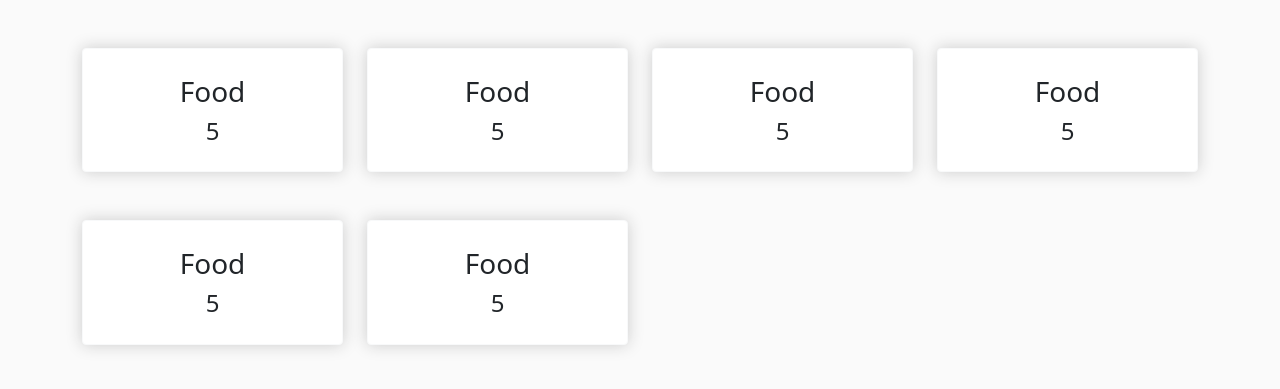
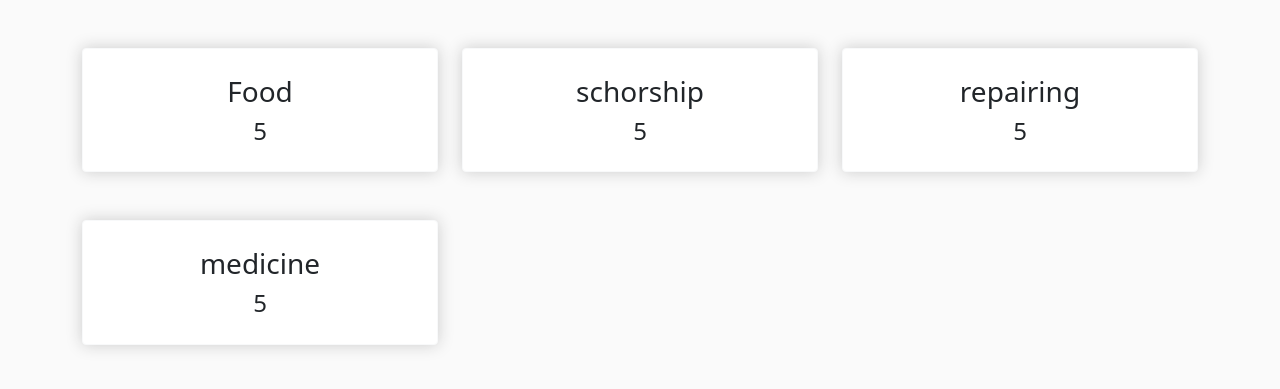
Before and after one commit to amjedsaleel/Kavin-Gramam, a Django app: page / in a window 1280 px wide. Shown: the part 68-457 px from the top of the page. Run offline with Django 3.2, Linux system fonts and the light colour scheme; data comes from the database, SQL or seed files in the repository; both versions use the stored data as it was after the commit; some libraries are stand-ins or nearby versions; some web fonts are replaced.

Commit message:
view menbers by requirments

```diff
--- a/charity/urls.py
+++ b/charity/urls.py
@@ -9,4 +9,5 @@ app_name = 'charity'
 urlpatterns = [
     path('', views.index, name='index'),
     path('add-member', views.add_member, name='add-member'),
+    path('<int:category_id>', views.view_by_category, name='view-by-category')
 ]
--- a/charity/views.py
+++ b/charity/views.py
@@ -4,14 +4,20 @@ from django.forms import inlineformset_factory
 
 # local Django
 from .forms import MemberForm, RequirementForm
-from .models import Member, HouseMember, Requirement
+from .models import Member, HouseMember, Category, Requirement
 
 
 # Create your views here.
 
 
 def index(request):
-    return render(request, 'charity/index.html')
+    categories = Category.objects.all()
+
+    context = {
+        'categories': categories
+    }
+
+    return render(request, 'charity/index.html', context)
 
 
 def add_member(request):
@@ -27,7 +33,7 @@ def add_member(request):
 
         if member_form.is_valid() and requirements_form.is_valid():
             member_instance = member_form.save()  # Saved the all personal details of member
-            formset = house_member_formset(request.POST, instance=member_instance)
+            formset = house_member_formset(request.POST, instance=member_instance)  # Saved all details members in house
 
             if formset.is_valid():
                 formset.save()
@@ -46,3 +52,20 @@ def add_member(request):
     }
 
     return render(request, 'charity/add-member.html', context)
+
+
+def view_by_category(request, category_id):
+    category = Category.objects.get(id=category_id)
+    requirements = Requirement.objects.filter(requirement=category)
+    print(requirements)
+
+    for i in requirements:
+        print(i.member.name)
+
+    context = {
+        'requirements': requirements,
+        'category': category,
+        'total_members': requirements.count()
+    }
+
+    return render(request, 'charity/view-by-category.html', context)
--- a/static/css/style.css
+++ b/static/css/style.css
@@ -12,14 +12,14 @@ html body {
     color: #e9ecef !important;
 }
 
-.box-element {
+.box-shadow {
     box-shadow: hsl(0, 0%, 80%) 0 0 16px;
     background-color: #fff;
     border-radius: 4px;
     padding: 10px;
 }
 
-.card:hover {
+.box-element:hover {
     transform: scale(1.1);
     transition: transform 0.5s ease-in-out;
     color: #ffffff !important;
--- a/templates/charity/index.html
+++ b/templates/charity/index.html
@@ -2,68 +2,18 @@
 {% block content %}
     <div class="container">
         <div class="row">
-            <div class="col-12 col-lg-3 mt-5">
-                <a href="#" class="text-decoration-none text-dark">
-                    <div class="card text-center  box-element border-light">
+            {% for category in categories %}
+            <div class="col-12 col-lg-4 mt-5">
+                <a href="{% url 'charity:view-by-category' category.id %}" class="text-decoration-none text-dark">
+                    <div class="card text-center  box-element box-shadow border-light">
                         <div class="card-body">
-                            <h3 class="card-title">Food</h3>
+                            <h3 class="card-title">{{ category.category }}</h3>
                             <h4 class="card-text">5</h4>
                         </div>
                     </div>
                 </a>
             </div>
-
-            <div class="col-12 col-lg-3 mt-5">
-                <a href="#" class="text-decoration-none text-dark">
-                    <div class="card text-center  box-element border-light">
-                        <div class="card-body">
-                            <h3 class="card-title">Food</h3>
-                            <h4 class="card-text">5</h4>
-                        </div>
-                    </div>
-                </a>
-            </div>
-
-            <div class="col-12 col-lg-3 mt-5">
-                <a href="#" class="text-decoration-none text-dark">
-                    <div class="card text-center  box-element border-light">
-                        <div class="card-body">
-                            <h3 class="card-title">Food</h3>
-                            <h4 class="card-text">5</h4>
-                        </div>
-                    </div>
-                </a>
-            </div>
-            <div class="col-12 col-lg-3 mt-5">
-                <a href="#" class="text-decoration-none text-dark">
-                    <div class="card text-center  box-element border-light">
-                        <div class="card-body">
-                            <h3 class="card-title">Food</h3>
-                            <h4 class="card-text">5</h4>
-                        </div>
-                    </div>
-                </a>
-            </div>
-            <div class="col-12 col-lg-3 mt-5">
-                <a href="#" class="text-decoration-none text-dark">
-                    <div class="card text-center  box-element border-light">
-                        <div class="card-body">
-                            <h3 class="card-title">Food</h3>
-                            <h4 class="card-text">5</h4>
-                        </div>
-                    </div>
-                </a>
-            </div>
-            <div class="col-12 col-lg-3 mt-5">
-                <a href="#" class="text-decoration-none text-dark">
-                    <div class="card text-center  box-element border-light">
-                        <div class="card-body">
-                            <h3 class="card-title">Food</h3>
-                            <h4 class="card-text">5</h4>
-                        </div>
-                    </div>
-                </a>
-            </div>
+            {% endfor %}
         </div>
     </div>
 {% endblock %}
```
Also changed, not shown: templates/charity/view-by-category.html (added, +43 -0 lines), db.sqlite3.
